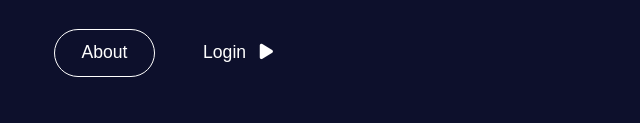
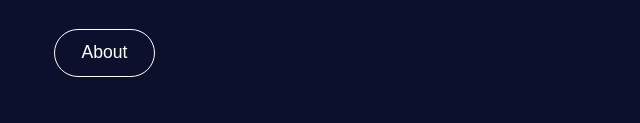
Before and after one commit to WISDOMOFRKEE/cryptoshield, a plain HTML site: page index.html in a window 1280 px wide. Shown: the part 677-800 px from the top of the page, 42-682 px from the left. Drawn offline with Linux system fonts and the light colour scheme.

Commit message:
Update index.html

```diff
--- a/index.html
+++ b/index.html
@@ -52,7 +52,7 @@
             </p>
             <div class="btnContainer">
                 <button class="btn btn1">About</button>
-                <button class="btn btn2">Login <i class="fa-solid fa-play"></i></button>
+
             </div>
         </div>
         <div class="sectionPic bouncepic" id="sectionPic">
```
